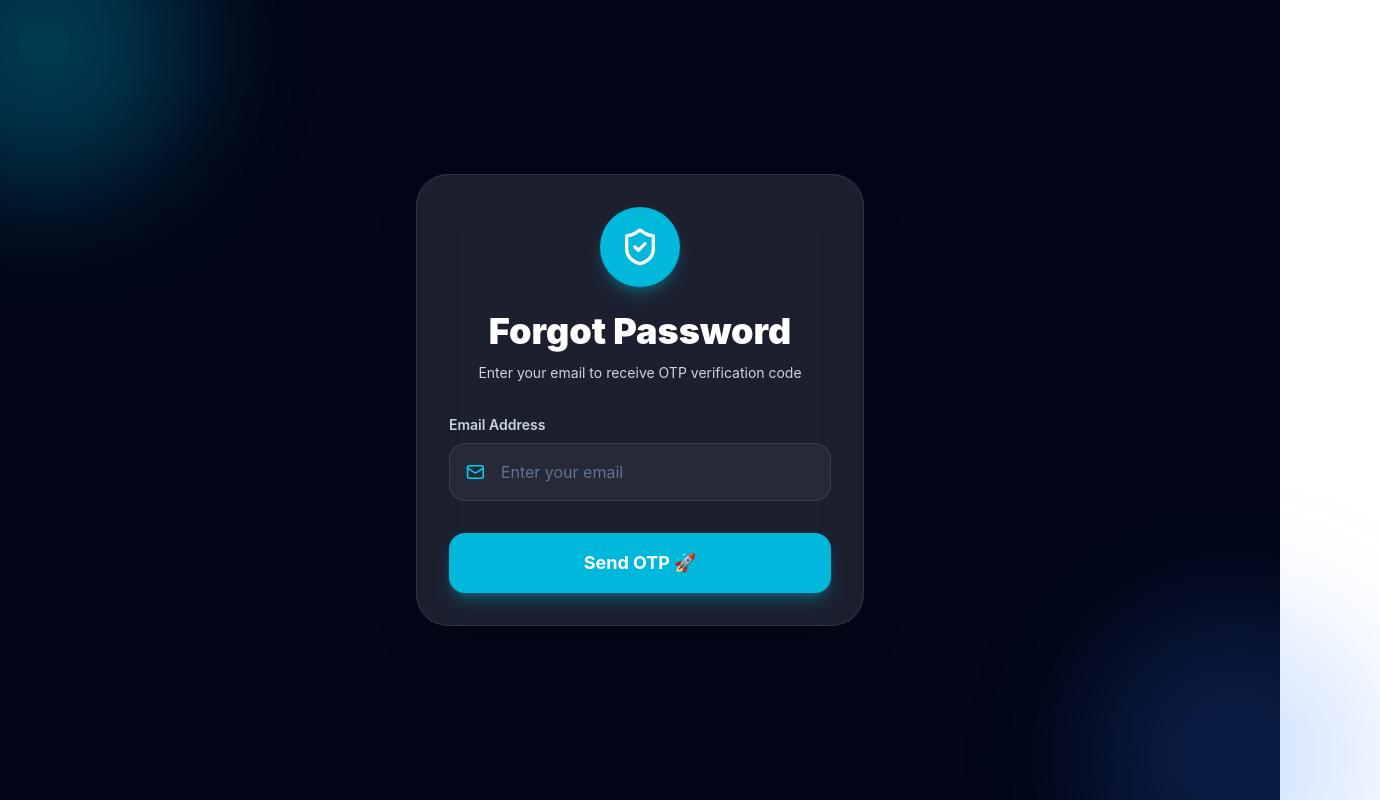
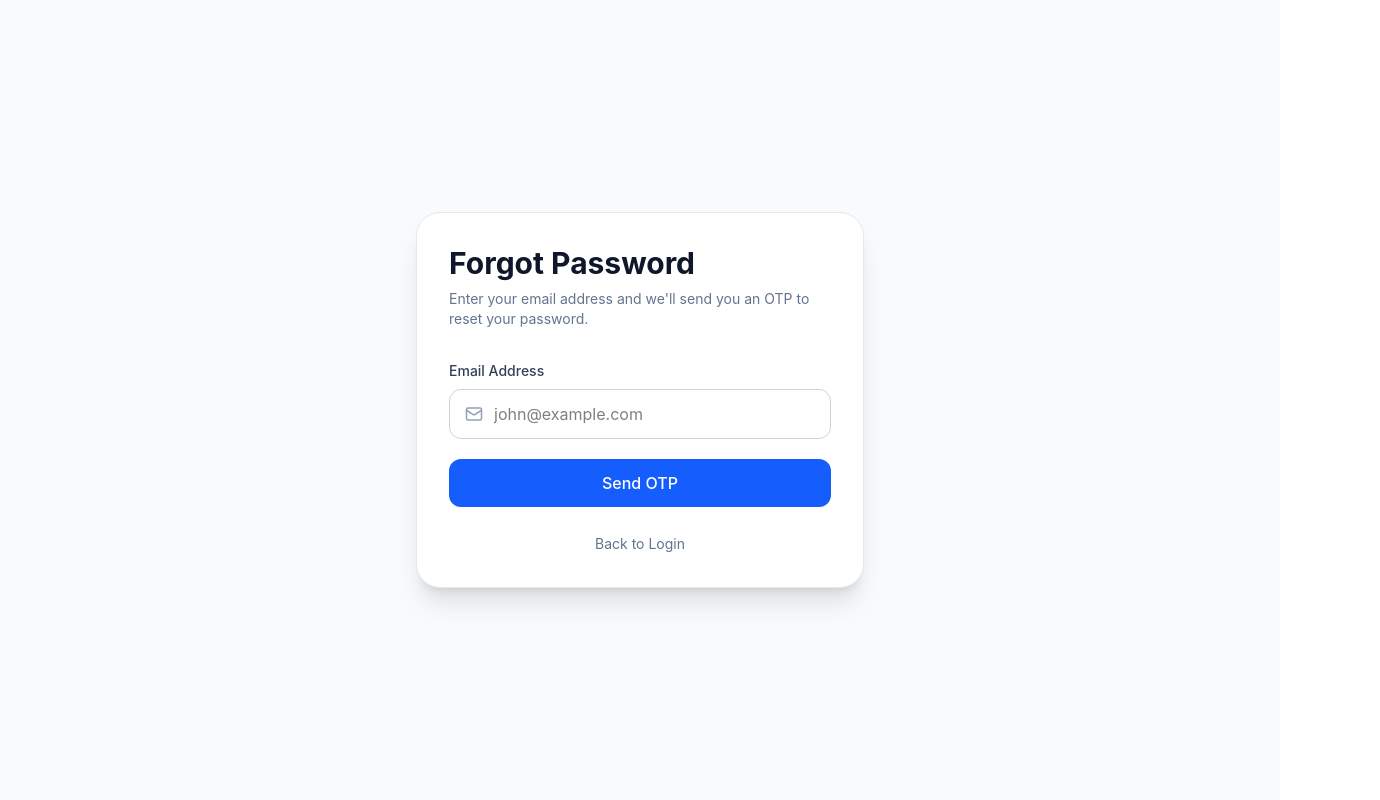
Before and after one commit to rayan-786/task-management, a React (Vite) app in the folder fd/: page /forgot-password in a window 1280 px wide. Shown: the top 800 px of the page, 1380 px wide, since content can reach past the window. Built offline with nearby package versions, Linux system fonts and the light colour scheme; no server answers.

Commit message:
production ready

```diff
--- a/fd/package.json
+++ b/fd/package.json
@@ -16,6 +16,7 @@
     "lucide-react": "^1.14.0",
     "react": "^19.2.5",
     "react-dom": "^19.2.5",
+    "react-icons": "^5.6.0",
     "react-router-dom": "^7.15.0",
     "tailwindcss": "^4.2.4"
   },
--- a/fd/src/App.jsx
+++ b/fd/src/App.jsx
@@ -20,6 +20,8 @@ import ResetPassword from "./pages/ResetPassword";
 import UserDetails from "./pages/UserDetails";
 
 import TaskDetails from "./pages/TaskDetails";
+
+import AuthSuccess  from "./pages/Authsuccess";
 
 
 
@@ -142,6 +144,10 @@ function App() {
             </PublicRoute>
           }
         />
+        <Route
+          path="/auth-success"
+          element={<AuthSuccess />}
+        />
 
         {/* ================= PROTECTED ================= */}
 
--- a/fd/src/pages/ForgetPassword.jsx
+++ b/fd/src/pages/ForgetPassword.jsx
@@ -1,154 +1,119 @@
 import { useState } from "react";
-import { useNavigate } from "react-router-dom";
+import { useNavigate, Link } from "react-router-dom";
 import API from "../api";
-import { motion } from "framer-motion";
-import { Mail, ShieldCheck } from "lucide-react";
+import { Mail } from "lucide-react";
 
 export default function ForgotPassword() {
   const navigate = useNavigate();
 
   const [email, setEmail] = useState("");
-
-
-
-
-
-  const [loading, setLoading] =
-    useState(false);
+  const [loading, setLoading] = useState(false);
 
   const handleSubmit = async (e) => {
-
     e.preventDefault();
 
     try {
-
       setLoading(true);
 
       await API.post(
         "/api/auth/forgot-password",
-        {
-          email,
-        }
+        { email }
       );
 
-      alert("OTP sent to your email 📩");
+      alert("OTP sent to your email");
 
       navigate("/reset-password", {
         state: { email },
       });
-
     } catch (err) {
-
       alert(
         err.response?.data?.msg ||
           "Something went wrong"
       );
-
     } finally {
-
       setLoading(false);
     }
   };
 
   return (
+    <div className="min-h-screen bg-slate-50 flex items-center justify-center px-4">
 
-    <div className="flex min-h-screen items-center justify-center overflow-hidden bg-[#020617] px-4">
+      <div className="w-full max-w-md rounded-3xl border border-slate-200 bg-white p-8 shadow-xl">
 
-      {/* BACKGROUND BLUR */}
+        {/* Header */}
 
-      <div className="absolute left-[-100px] top-[-100px] h-72 w-72 rounded-full bg-cyan-500/30 blur-3xl" />
+        <div className="mb-8">
 
-      <div className="absolute bottom-[-100px] right-[-100px] h-72 w-72 rounded-full bg-blue-500/20 blur-3xl" />
+          <h1 className="text-3xl font-bold text-slate-900">
+            Forgot Password
+          </h1>
 
-      {/* CARD */}
-
-      <motion.form
-
-        initial={{
-          opacity: 0,
-          y: 40,
-        }}
-
-        animate={{
-          opacity: 1,
-          y: 0,
-        }}
-
-        transition={{
-          duration: 0.5,
-        }}
-
-        onSubmit={handleSubmit}
-
-        className="relative z-10 w-full max-w-md rounded-[32px] border border-white/10 bg-white/10 p-8 shadow-2xl backdrop-blur-xl"
-      >
-
-        {/* ICON */}
-
-        <div className="mx-auto flex h-20 w-20 items-center justify-center rounded-full bg-cyan-500 shadow-lg shadow-cyan-500/30">
-
-          <ShieldCheck className="h-10 w-10 text-white" />
+          <p className="mt-2 text-sm text-slate-500">
+            Enter your email address and we'll send
+            you an OTP to reset your password.
+          </p>
 
         </div>
 
-        {/* HEADING */}
+        {/* Form */}
 
-        <h2 className="mt-6 text-center text-4xl font-black text-white">
+        <form
+          onSubmit={handleSubmit}
+          className="space-y-5"
+        >
 
-          Forgot Password
+          <div>
 
-        </h2>
-
-        <p className="mt-3 text-center text-sm text-slate-300">
-
-          Enter your email to receive OTP verification code
-
-        </p>
-
-        {/* INPUT */}
-
-        <div className="mt-8">
-
-          <label className="mb-2 block text-sm font-semibold text-slate-300">
-
+            <label className="block mb-2 text-sm font-medium text-slate-700">
               Email Address
-
             </label>
 
-          <div className="flex items-center rounded-2xl border border-white/10 bg-white/5 px-4">
+            <div className="relative">
 
-            <Mail className="h-5 w-5 text-cyan-400" />
+              <Mail
+                size={18}
+                className="absolute left-4 top-1/2 -translate-y-1/2 text-slate-400"
+              />
 
               <input
                 type="email"
-              placeholder="Enter your email"
                 required
                 value={email}
                 onChange={(e) =>
                   setEmail(e.target.value)
                 }
-              className="w-full bg-transparent px-4 py-4 text-white outline-none placeholder:text-slate-500"
+                placeholder="john@example.com"
+                className="w-full rounded-xl border border-slate-300 pl-11 pr-4 py-3 outline-none transition focus:border-blue-500 focus:ring-4 focus:ring-blue-100"
               />
 
             </div>
 
           </div>
 
-        {/* BUTTON */}
-
           <button
             type="submit"
             disabled={loading}
-          className="mt-8 w-full rounded-2xl bg-cyan-500 py-4 text-lg font-bold text-white shadow-lg shadow-cyan-500/30 transition hover:scale-[1.02] hover:bg-cyan-600 disabled:opacity-60"
+            className="w-full rounded-xl bg-blue-600 py-3 font-medium text-white transition hover:bg-blue-700 disabled:opacity-70"
           >
-
             {loading
               ? "Sending OTP..."
-            : "Send OTP 🚀"}
-
+              : "Send OTP"}
           </button>
 
-      </motion.form>
+        </form>
+
+        <div className="mt-6 text-center">
+
+          <Link
+            to="/login"
+            className="text-sm text-slate-500 hover:text-slate-700"
+          >
+            Back to Login
+          </Link>
+
+        </div>
+
+      </div>
 
     </div>
   );
--- a/fd/src/pages/Login.jsx
+++ b/fd/src/pages/Login.jsx
@@ -1,49 +1,33 @@
 import { useState } from "react";
-
-import {
-  useNavigate,
-  Link,
-} from "react-router-dom";
-
+import { useNavigate, Link } from "react-router-dom";
+import { FaGithub, FaBolt } from "react-icons/fa";
 import API from "../api";
 
 export default function Login() {
-  const navigate =
-    useNavigate();
+  const navigate = useNavigate();
 
-  const [loading, setLoading] =
-    useState(false);
+  const [loading, setLoading] = useState(false);
 
-  const [form, setForm] =
-    useState({
+  const [form, setForm] = useState({
     email: "",
     password: "",
   });
 
-  // ================= LOGIN =================
-
-  const handleSubmit = async (
-    e
-  ) => {
+  const handleSubmit = async (e) => {
     e.preventDefault();
 
     try {
       setLoading(true);
 
-      const res =
-        await API.post(
+      const res = await API.post(
         "/api/auth/login",
         form
       );
-
-      // SAVE TOKEN
 
       localStorage.setItem(
         "token",
         res.data.token
       );
-
-      // REDIRECT PROFILE
 
       navigate("/profile");
     } catch (err) {
@@ -56,21 +40,30 @@ export default function Login() {
     }
   };
 
+  const githubLogin = () => {
+    window.location.href =
+      "http://localhost:5000/api/auth/github";
+  };
+
   return (
-    <div className="flex min-h-screen items-center justify-center bg-slate-100 px-4">
+    <div className="min-h-screen bg-gradient-to-br from-slate-100 via-blue-50 to-slate-100 flex items-center justify-center px-4">
 
-      <div className="w-full max-w-md rounded-xl border border-slate-200 bg-white p-8 shadow-sm">
+      <div className="w-full max-w-md bg-white rounded-3xl border border-slate-200 shadow-xl p-8">
 
         {/* HEADER */}
 
-        <div className="mb-8">
+        <div className="text-center mb-8">
 
-          <h1 className="text-2xl font-semibold text-slate-800">
-            Login
+          <div className="mx-auto mb-4 flex h-14 w-14 items-center justify-center rounded-2xl bg-blue-600 text-white shadow-lg">
+            <FaBolt size={24} />
+          </div>
+
+          <h1 className="text-3xl font-bold text-slate-800">
+            Welcome Back
           </h1>
 
           <p className="mt-2 text-sm text-slate-500">
-            Login to manage tasks and teams.
+            Sign in to manage your tasks and teams
           </p>
         </div>
 
@@ -84,8 +77,8 @@ export default function Login() {
           {/* EMAIL */}
 
           <div>
-            <label className="mb-2 block text-sm font-medium text-slate-700">
-              Email
+            <label className="block mb-2 text-sm font-medium text-slate-700">
+              Email Address
             </label>
 
             <input
@@ -95,19 +88,18 @@ export default function Login() {
               onChange={(e) =>
                 setForm({
                   ...form,
-                  email:
-                    e.target.value,
+                  email: e.target.value,
                 })
               }
-              className="w-full rounded-lg border border-slate-300 px-4 py-3 text-sm outline-none focus:border-blue-500 focus:ring-2 focus:ring-blue-100"
-              placeholder="Enter email"
+              placeholder="john@example.com"
+              className="w-full rounded-xl border border-slate-300 px-4 py-3 text-sm outline-none transition focus:border-blue-500 focus:ring-4 focus:ring-blue-100"
             />
           </div>
 
           {/* PASSWORD */}
 
           <div>
-            <label className="mb-2 block text-sm font-medium text-slate-700">
+            <label className="block mb-2 text-sm font-medium text-slate-700">
               Password
             </label>
 
@@ -118,21 +110,20 @@ export default function Login() {
               onChange={(e) =>
                 setForm({
                   ...form,
-                  password:
-                    e.target.value,
+                  password: e.target.value,
                 })
               }
-              className="w-full rounded-lg border border-slate-300 px-4 py-3 text-sm outline-none focus:border-blue-500 focus:ring-2 focus:ring-blue-100"
-              placeholder="Enter password"
+              placeholder="Enter your password"
+              className="w-full rounded-xl border border-slate-300 px-4 py-3 text-sm outline-none transition focus:border-blue-500 focus:ring-4 focus:ring-blue-100"
             />
           </div>
 
-          {/* BUTTON */}
+          {/* LOGIN BUTTON */}
 
           <button
             type="submit"
             disabled={loading}
-            className="w-full rounded-lg bg-blue-600 py-3 text-sm font-medium text-white transition hover:bg-blue-700 disabled:opacity-70"
+            className="w-full rounded-xl bg-blue-600 py-3 font-medium text-white transition-all hover:bg-blue-700 hover:shadow-lg disabled:opacity-70"
           >
             {loading
               ? "Logging in..."
@@ -140,9 +131,40 @@ export default function Login() {
           </button>
         </form>
 
+        {/* DIVIDER */}
+
+        <div className="my-6 flex items-center">
+          <div className="flex-1 border-t border-slate-200"></div>
+
+          <span className="px-4 text-xs font-medium uppercase tracking-wider text-slate-400">
+            Or continue with
+          </span>
+
+          <div className="flex-1 border-t border-slate-200"></div>
+        </div>
+
+        {/* GITHUB BUTTON */}
+
+        <button
+          onClick={githubLogin}
+          className="w-full flex items-center justify-center gap-3 rounded-xl border border-slate-300 bg-white py-3 font-medium text-slate-700 transition-all hover:bg-slate-50 hover:border-slate-400 hover:shadow-md"
+        >
+          <FaGithub
+            size={22}
+            className="text-black"
+          />
+
+          Continue with GitHub
+        </button>
+
+        <p className="mt-3 text-center text-xs text-slate-500">
+          Secure authentication powered by
+          GitHub OAuth
+        </p>
+
         {/* LINKS */}
 
-        <div className="mt-6 flex items-center justify-between text-sm">
+        <div className="mt-8 flex items-center justify-between text-sm">
 
           <Link
             to="/forgot-password"
@@ -153,11 +175,13 @@ export default function Login() {
 
           <Link
             to="/register"
-            className="font-medium text-blue-600 hover:text-blue-700"
+            className="font-semibold text-blue-600 hover:text-blue-700"
           >
             Create account
           </Link>
+
         </div>
+
       </div>
     </div>
   );
```
Also changed, not shown: fd/src/pages/Authsuccess.jsx (added, +29 -0 lines), 1 other file (tests, documents, lock files or other folders). Lines whose indentation alone changed are shown as unchanged.
